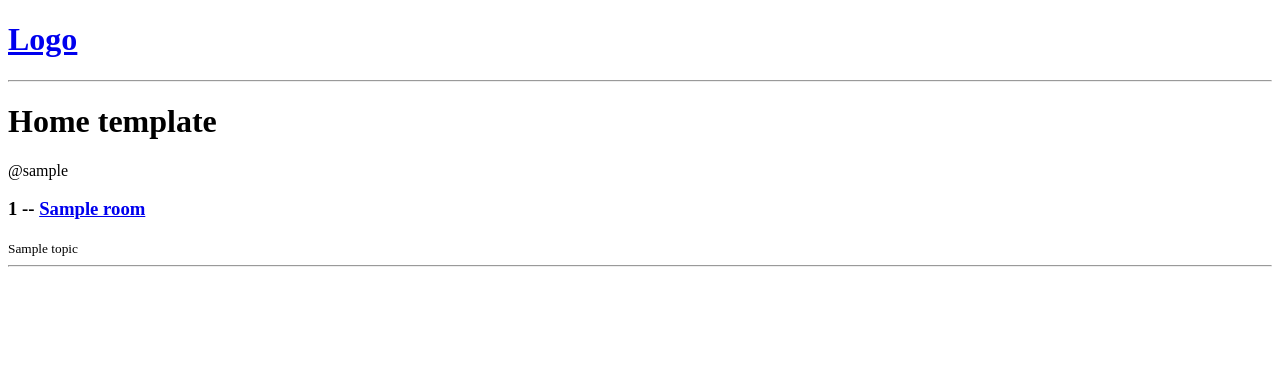
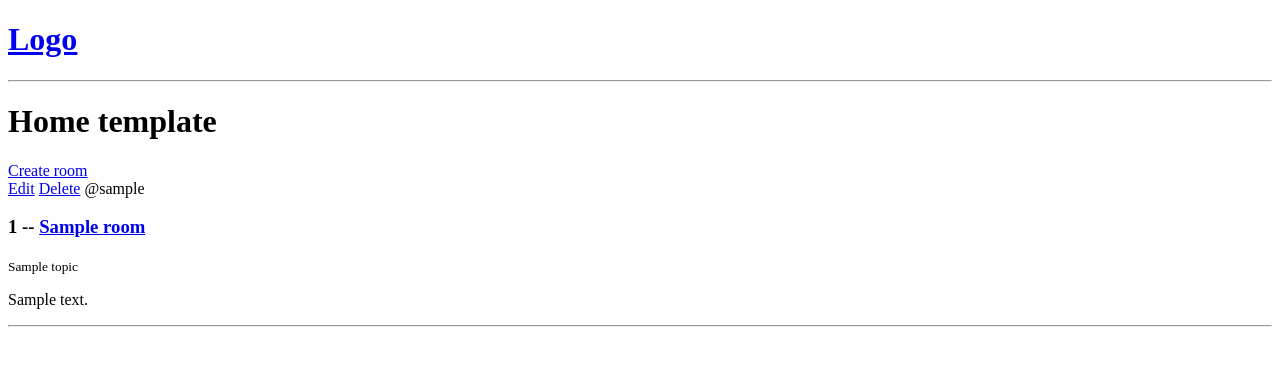
Before and after one commit to sonuk-07/Studybud, a Django app: page / in a window 1280 px wide. Shown: the top 366 px of the page. Run offline with Django 4.2, Linux system fonts and the light colour scheme; tables that the repository leaves empty hold one stand-in row (values such as "Sample post").

Commit message:
crud done

```diff
--- a/base/models.py
+++ b/base/models.py
@@ -19,6 +19,11 @@ class Room(models.Model):
     updated = models.DateTimeField(auto_now=True)
     created = models.DateTimeField(auto_now_add=True)
 
+    class Meta:
+        ordering = ['-updated','-created']
+
+    # -updated sort in descending order
+
     def __str__(self):
         return self.name
 
--- a/base/templates/base/home.html
+++ b/base/templates/base/home.html
@@ -11,13 +11,18 @@
     <h1>Home template</h1>
 
     <div>
+        <a href="{% url 'create-room' %}">Create room</a>
+
         {% for room in rooms %}
         <div>
+            <a href="{% url 'update-room' room.id %}">Edit</a>
+            <a href="{% url 'delete-room' room.id %}">Delete</a>
             <span>@{{room.host.username}}</span>
             <h3>
                 {{room.id}} -- <a href="{% url 'room' room.id %}">{{room.name}}</a>
             </h3>
             <small>{{room.topic.name}}</small>
+            <p>{{room.description}}</p>
         </div>
         <hr>
         {% endfor %}
--- a/base/urls.py
+++ b/base/urls.py
@@ -4,4 +4,7 @@ from . import views
 urlpatterns = [
     path('', views.home, name='home'),
     path('room/<str:pk>/', views.room, name='room'),
+    path('create-room/', views.create_room, name='create-room'),
+    path('update-room/<str:pk>', views.update_room, name='update-room'),
+    path('delete-room/<str:pk>', views.delete_room, name='delete-room')
 ]
--- a/base/views.py
+++ b/base/views.py
@@ -1,5 +1,6 @@
-from django.shortcuts import render
+from django.shortcuts import render, redirect
 from .models import Room
+from .forms import RoomForm
 
 # rooms = [
 #     {'id':1, 'name':'lets learn python'},
@@ -16,3 +17,35 @@ def room(request,pk):
     room = Room.objects.get(id=pk)
     context = {'room':room}
     return render(request, 'base/room.html',context)
+
+def create_room(request):
+    form = RoomForm()
+    if request.method == 'POST':
+        form = RoomForm(request.POST)
+        if form.is_valid():
+            form.save()
+            return redirect('home')
+
+    context ={'form':form}
+    return render(request, 'base/room_form.html', context)
+
+
+def update_room(request, pk):
+    room = Room.objects.get(id = pk)
+    form = RoomForm(instance=room)
+    if request.method == 'POST':
+        form = RoomForm(request.POST, instance=room)
+        if form.is_valid():
+            form.save()
+            return redirect('home')
+
+    context ={'form':form}
+    return render(request, 'base/room_form.html',context)
+
+
+def delete_room(request, pk):
+    room = Room.objects.get(id = pk)
+    if request.method == 'POST':
+        room.delete()
+        return redirect('home')
+    return render(request, 'base/delete.html', {'obj':room})
```
Also changed, not shown: base/forms.py (added, +7 -0 lines), base/templates/base/delete.html (added, +10 -0 lines), base/templates/base/room_form.html (added, +14 -0 lines).
